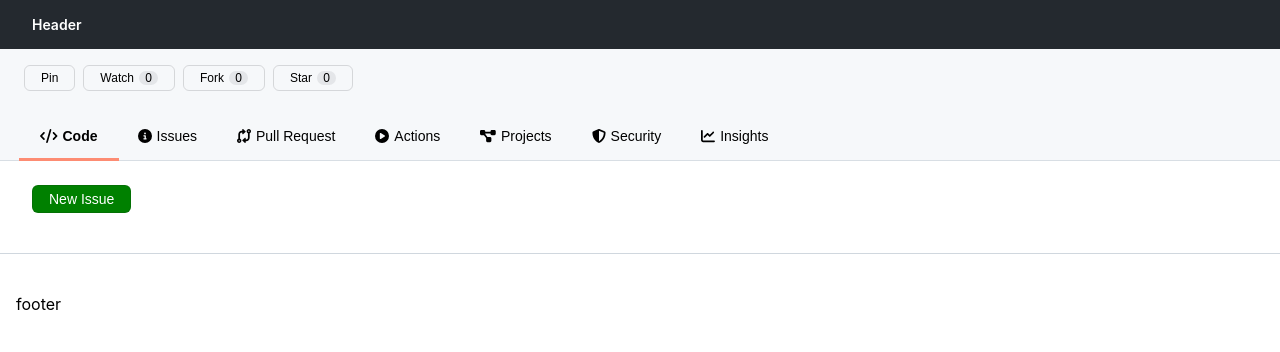
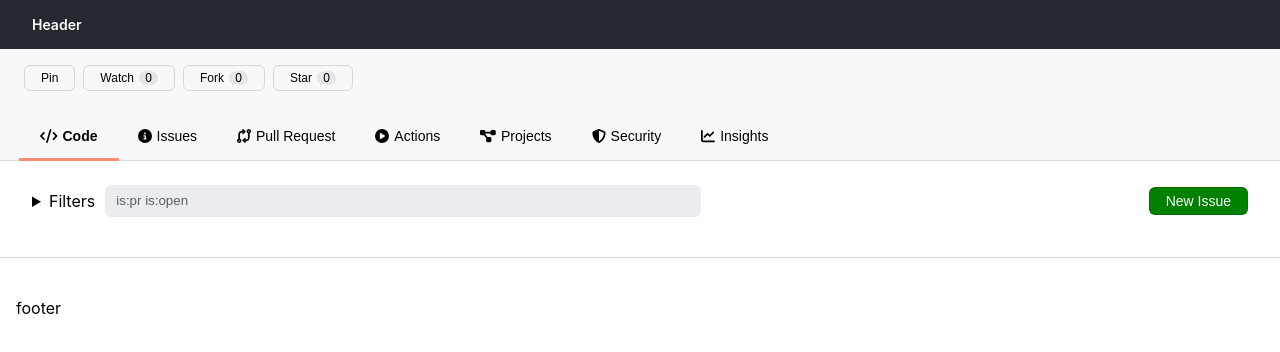
Before and after one commit to leejaelll/React-gitHubIssuePage, a React (Create React App) app: page / in a window 1280 px wide. Shown: the top 352 px of the page. Built offline with nearby package versions, Linux system fonts and the light colour scheme.

Commit message:
feat: Create ListContainer Component

```diff
--- a/src/components/ListContainer.js
+++ b/src/components/ListContainer.js
@@ -1,10 +1,31 @@
+import { useState, useEffect } from 'react';
 import styles from '../styles/ListContainer.module.css';
 import Button from './Button';
 
 export default function ListContainer() {
+  const [inputValue, setInputValue] = useState('is:pr is:open');
+
+  useEffect(() => {
+    console.log({ inputValue });
+  }, [inputValue]);
+
   return (
     <div className={styles.listContainer}>
-      <Button style={{ fontSize: '14px', backgroundColor: 'green', color: 'white' }}>New Issue</Button>
+      <div className={styles.searchBar}>
+        <div className={styles.filterInputBar}>
+          <details className={styles.details}>
+            <summary>Filters</summary>
+            <div className={styles.filterModal}>
+              <h3>Filter Issues</h3>
+              <a href="www.naver.com">Open issues and pull request</a>
+              <a href="www.naver.com">Your issues</a>
+              <a href="www.naver.com">Your pull request</a>
+            </div>
+          </details>
+          <input className={styles.input} value={inputValue} onChange={e => setInputValue(e.target.value)} />
+        </div>
+        <Button style={{ fontSize: '14px', backgroundColor: 'green', color: 'white' }}>New Issue</Button>
+      </div>
     </div>
   );
 }
--- a/src/styles/ListContainer.module.css
+++ b/src/styles/ListContainer.module.css
@@ -2,3 +2,46 @@
   margin-top: 24px;
   padding: 0 32px;
 }
+
+.searchBar {
+  display: flex;
+  margin-bottom: 16px;
+  align-items: center;
+  justify-content: space-between;
+}
+
+.filterInputBar {
+  display: flex;
+  flex-flow: row nowrap;
+  align-items: center;
+  width: 80%;
+}
+
+.details {
+  position: relative;
+}
+
+.details a {
+  display: block;
+}
+
+.filterModal {
+  background: white;
+  position: absolute;
+  width: max-content;
+  top: 32px;
+  border: 1px solid black;
+  border-radius: 10px;
+  padding: 10px;
+}
+
+.input {
+  border: 1px solid rgb(235, 236, 240);
+  background-color: rgb(235, 236, 240);
+  line-height: 1.5;
+  border-radius: 6px;
+  width: 60%;
+  padding: 5px 0 5px 10px;
+  margin-left: 10px;
+  color: #57606a;
+}
```
